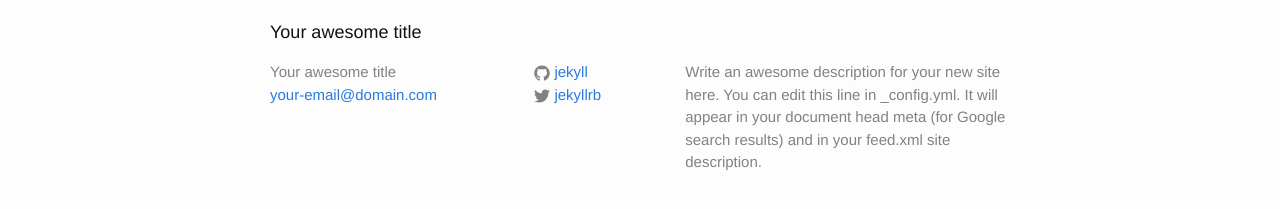
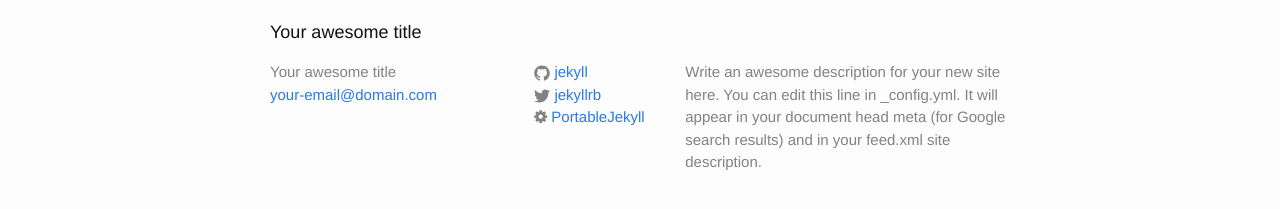
Before and after one commit to McFoggy/personal-blog, a Jekyll site: the page built from index.html, in a window 1280 px wide. Shown: the part 308-517 px from the top of the page. Built offline with Jekyll 4.4.1, drawn with Linux system fonts in a browser that asks for light colours; nearby versions of some CDN libraries.

Commit message:
add font awasome support

```diff
--- a/_includes/footer.html
+++ b/_includes/footer.html
@@ -42,6 +42,9 @@
             </a>
           </li>
           {% endif %}
+		  <li>
+			<a href="https://github.com/madhur/PortableJekyll">{% icon fa-cog %} <span>PortableJekyll</span></a>
+		  </li>
         </ul>
       </div>
 
--- a/_includes/head.html
+++ b/_includes/head.html
@@ -7,5 +7,6 @@
     <meta name="description" content="{{ site.description }}">
 
     <link rel="stylesheet" href="{{ "/css/main.css" | prepend: site.baseurl }}">
+	<link rel="stylesheet" href="//maxcdn.bootstrapcdn.com/font-awesome/4.2.0/css/font-awesome.min.css">
     <link rel="canonical" href="{{ page.url | replace:'index.html','' | prepend: site.baseurl | prepend: site.url }}">
 </head>
--- /dev/null
+++ b/_plugins/font_awesome.rb
@@ -0,0 +1,71 @@
+##
+# The MIT License (MIT)
+#
+# Copyright (c) 2014 Ryan Morrissey
+#
+# Permission is hereby granted, free of charge, to any person obtaining a copy
+# of this software and associated documentation files (the "Software"), to deal
+# in the Software without restriction, including without limitation the rights
+# to use, copy, modify, merge, publish, distribute, sublicense, and/or sell
+# copies of the Software, and to permit persons to whom the Software is
+# furnished to do so, subject to the following conditions:
+#
+# The above copyright notice and this permission notice shall be included in
+# all copies or substantial portions of the Software.
+#
+# THE SOFTWARE IS PROVIDED "AS IS", WITHOUT WARRANTY OF ANY KIND, EXPRESS OR
+# IMPLIED, INCLUDING BUT NOT LIMITED TO THE WARRANTIES OF MERCHANTABILITY,
+# FITNESS FOR A PARTICULAR PURPOSE AND NONINFRINGEMENT. IN NO EVENT SHALL THE
+# AUTHORS OR COPYRIGHT HOLDERS BE LIABLE FOR ANY CLAIM, DAMAGES OR OTHER
+# LIABILITY, WHETHER IN AN ACTION OF CONTRACT, TORT OR OTHERWISE, ARISING FROM,
+# OUT OF OR IN CONNECTION WITH THE SOFTWARE OR THE USE OR OTHER DEALINGS IN
+# THE SOFTWARE.
+#
+#
+# Font Awesome Icons Liquid Tag
+# Documentation can be found at http://fontawesome.io/
+#
+# Example:
+#    {% icon fa-camera-retro %}
+#    {% icon fa-camera-retro fa-lg %}
+#    {% icon fa-spinner fa-spin %}
+#    {% icon fa-shield fa-rotate-90 %}
+
+module Jekyll
+  class FontAwesomeTag < Liquid::Tag
+
+    def render(context)
+      if tag_contents = determine_arguments(@markup.strip)
+        icon_class, icon_extra = tag_contents[0], tag_contents[1]
+        icon_tag(icon_class, icon_extra)
+      else
+        raise ArgumentError.new <<-eos
+Syntax error in tag 'icon' while parsing the following markup:
+
+  #{@markup}
+
+Valid syntax:
+  for icons: {% icon fa-camera-retro %}
+  for icons with size/spin/rotate: {% icon fa-camera-retro fa-lg %}
+eos
+      end
+    end
+
+    private
+
+    def determine_arguments(input)
+      matched = input.match(/\A(\S+) ?(\S+)?\Z/)
+      [matched[1].to_s.strip, matched[2].to_s.strip] if matched && matched.length >= 3
+    end
+
+    def icon_tag(icon_class, icon_extra = nil)
+      if icon_extra.empty?
+        "<i class=\"fa #{icon_class}\"></i>"
+      else
+        "<i class=\"fa #{icon_class} #{icon_extra}\"></i>"
+      end
+    end
+  end
+end
+
+Liquid::Template.register_tag('icon', Jekyll::FontAwesomeTag)
--- a/_sass/_base.scss
+++ b/_sass/_base.scss
@@ -202,3 +202,7 @@ pre {
         }
     }
 }
+
+i {
+		color: #828282;
+}
```
